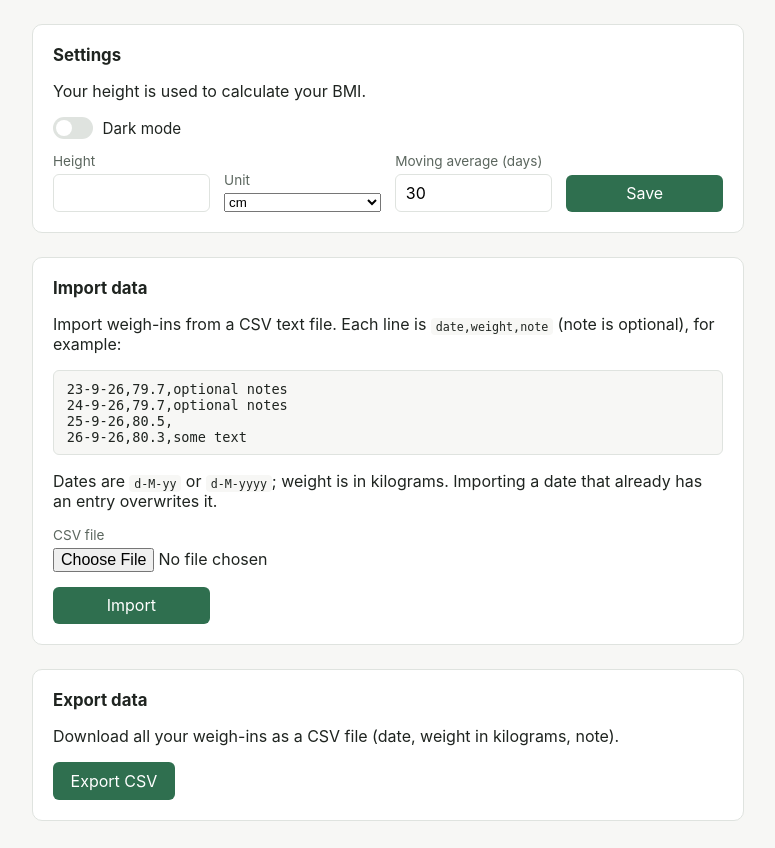
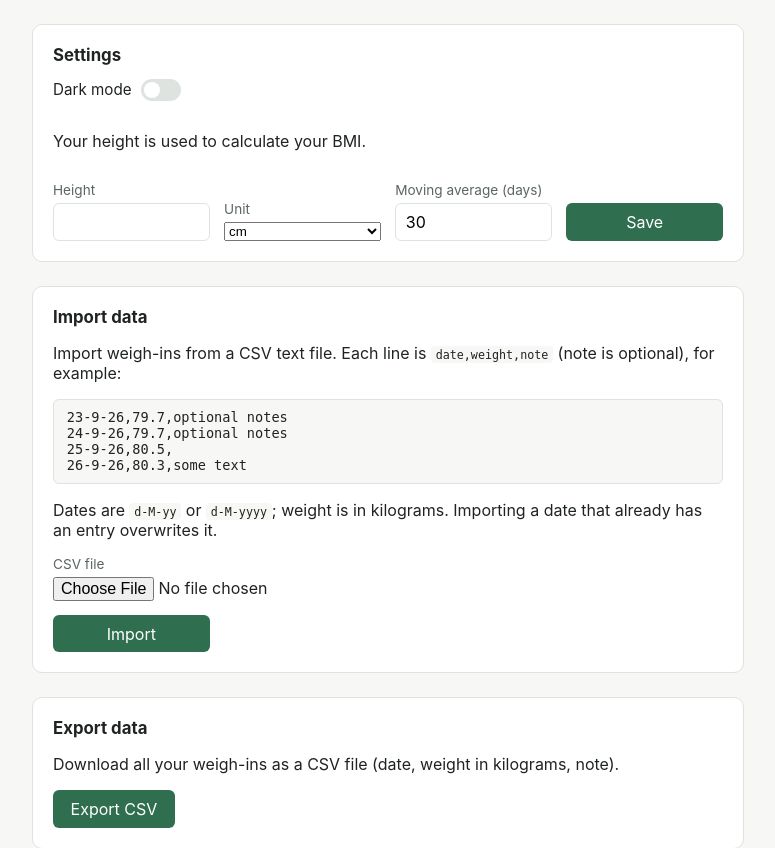
Before and after one commit to ramondevries/kilo, a Flask app: template app/templates/settings.html in a window 1280 px wide. Shown: the part 54-902 px from the top of the page, without its empty margins (252-1027 px from the left). Before the commit the page ends 875 px from the top, so only its background shows below. Run offline with Flask 3, Linux system fonts and the light colour scheme; the template is opened without the code that fills it: values that come from a table or form of the project are taken from there, others are empty; some libraries are stand-ins or nearby versions.

Commit message:
Reorder settings page: dark mode text before toggle, BMI note below it
Co-Authored-By: Claude Sonnet 5.5 <noreply@anthropic.com>

```diff
--- a/app/templates/settings.html
+++ b/app/templates/settings.html
@@ -5,18 +5,18 @@
 {% block content %}
   <section class="add-entry">
     <h2>Settings</h2>
-    <p>Your height is used to calculate your BMI.</p>
     <form method="post" class="entry-form">
       {{ form.hidden_tag() }}
       <div class="field field-wide">
         <label class="toggle-row">
+          Dark mode
           <span class="toggle-switch">
             {{ form.dark_mode(class_="dark-mode-toggle") }}
             <span class="toggle-slider"></span>
           </span>
-          Dark mode
         </label>
       </div>
+      <p class="field-wide">Your height is used to calculate your BMI.</p>
       <div class="field">
         {{ form.height_value.label }}
         {{ form.height_value(step="0.1") }}
```
